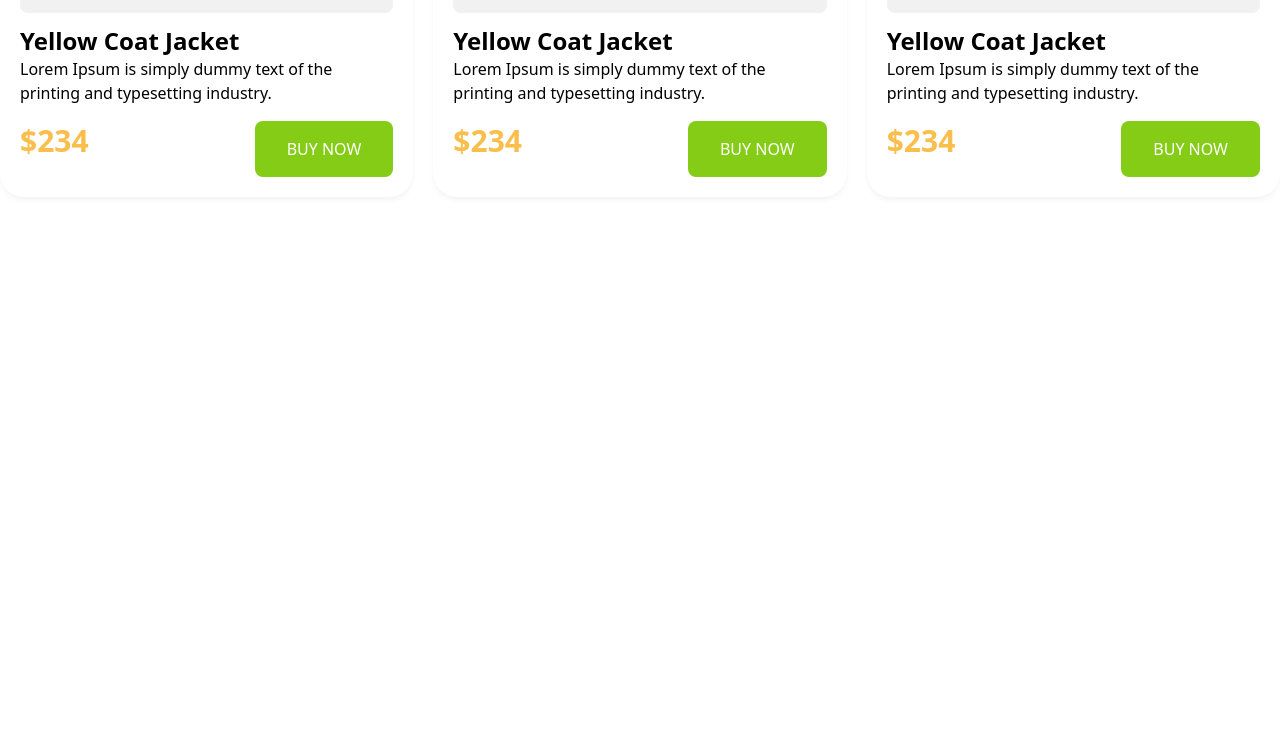
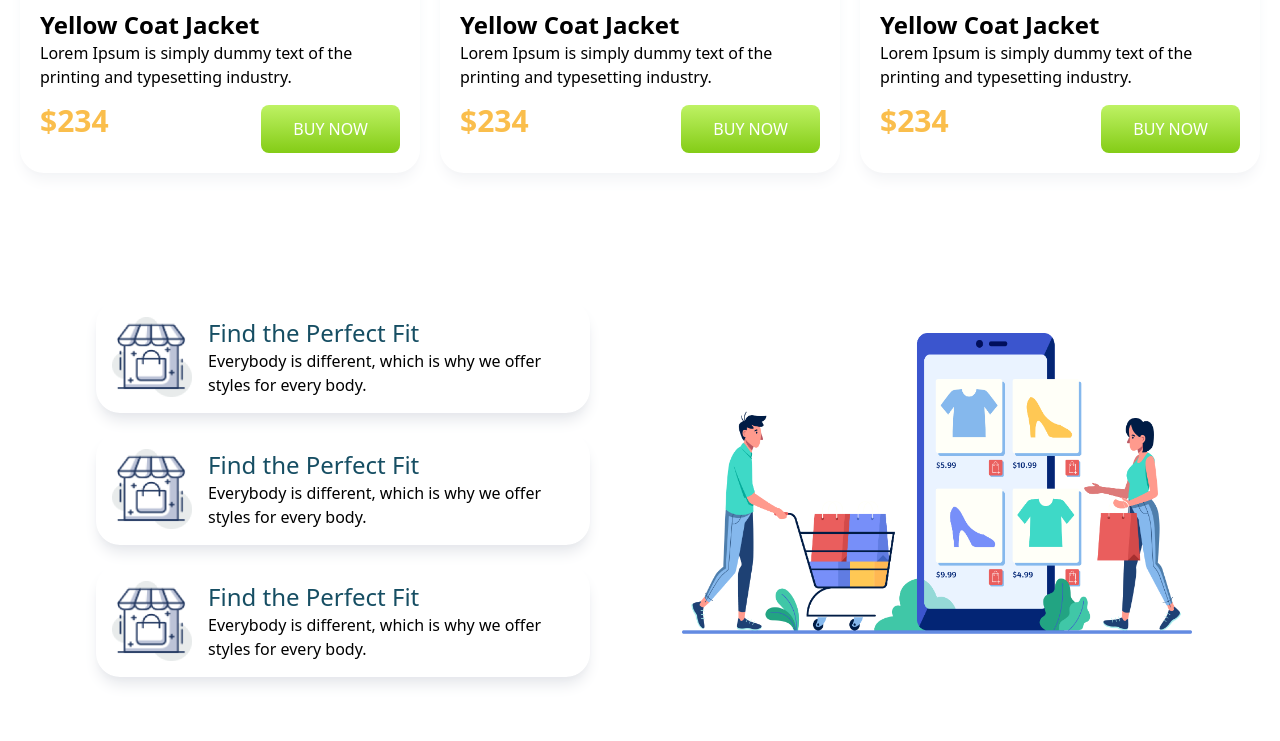
Before and after one commit to tobiborrahman/penguin-fashion, a plain HTML site: page index.html in a window 1280 px wide. Shown: the part 1102-1843 px from the top of the page. Before the commit the page ends 1363 px from the top, so only its background shows below. Drawn offline with nearby package versions, Linux system fonts and the light colour scheme.

Commit message:
Penguin Fashion done

```diff
--- a/index.html
+++ b/index.html
@@ -39,12 +39,12 @@
 		</header>
 		<main class="container mx-auto">
 			<!-- Women Jackets -->
-			<section class="my-16">
+			<section class="my-16 mx-5">
 				<h1 class="text-5xl font-semibold uppercase">woman jacket</h1>
 				<div
 					class="grid grid-cols-1 md:grid-cols-2 lg:grid-cols-3 gap-5 my-12"
 				>
-					<div class="p-5 rounded-3xl shadow-md shadow-gray-100">
+					<div class="p-5 rounded-3xl shadow-lg shadow-gray-100">
 						<div class="bg-[#F1F1F1] mb-3 p-5 rounded-lg">
 							<img src="images/jacket-1.png" alt="" />
 						</div>
@@ -58,13 +58,13 @@
 								$234
 							</h2>
 							<button
-								class="py-4 px-8 text-1xl rounded-lg mt-4 uppercase text-white bg-lime-500"
+								class="py-3 px-8 text-1xl rounded-lg mt-4 uppercase text-white bg-gradient-to-t from-lime-500 to-lime-300"
 							>
 								Buy Now
 							</button>
 						</div>
 					</div>
-					<div class="p-5 rounded-3xl shadow-md shadow-gray-100">
+					<div class="p-5 rounded-3xl shadow-lg shadow-gray-100">
 						<div class="bg-[#F1F1F1] mb-3 p-5 rounded-lg">
 							<img src="images/jacket-1.png" alt="" />
 						</div>
@@ -78,13 +78,13 @@
 								$234
 							</h2>
 							<button
-								class="py-4 px-8 text-1xl rounded-lg mt-4 uppercase text-white bg-lime-500"
+								class="py-3 px-8 text-1xl rounded-lg mt-4 uppercase text-white bg-gradient-to-t from-lime-500 to-lime-300"
 							>
 								Buy Now
 							</button>
 						</div>
 					</div>
-					<div class="p-5 rounded-3xl shadow-md shadow-gray-100">
+					<div class="p-5 rounded-3xl shadow-lg shadow-gray-100">
 						<div class="bg-[#F1F1F1] mb-3 p-5 rounded-lg">
 							<img src="images/jacket-1.png" alt="" />
 						</div>
@@ -98,7 +98,7 @@
 								$234
 							</h2>
 							<button
-								class="py-4 px-8 text-1xl rounded-lg mt-4 uppercase text-white bg-lime-500"
+								class="py-3 px-8 text-1xl rounded-lg mt-4 uppercase text-white bg-gradient-to-t from-lime-500 to-lime-300"
 							>
 								Buy Now
 							</button>
@@ -106,6 +106,72 @@
 					</div>
 				</div>
 			</section>
+
+			<!-- perfect fit section -->
+			<section class="container mx-auto my-15 py-16">
+				<div class="perfect grid grid-cols-2 gap-5 mx-14">
+					<div
+						class="flex items-center mx-10 rounded-3xl shadow-lg shadow-gray-200"
+					>
+						<img
+							class="h-28 w-28 p-4"
+							src="images/house.png"
+							alt=""
+						/>
+						<div class="">
+							<h1 class="text-2xl text-cyan-900">
+								Find the Perfect Fit
+							</h1>
+							<p>
+								Everybody is different, which is why we offer
+								<br />
+								styles for every body.
+							</p>
+						</div>
+					</div>
+					<div class="row-span-3">
+						<img class="p-8" src="images/shopping.png" alt="" />
+					</div>
+					<div
+						class="flex items-center mx-10 rounded-3xl shadow-lg shadow-gray-200"
+					>
+						<img
+							class="h-28 w-28 p-4"
+							src="images/house.png"
+							alt=""
+						/>
+						<div class="">
+							<h1 class="text-2xl text-cyan-900">
+								Find the Perfect Fit
+							</h1>
+							<p>
+								Everybody is different, which is why we offer
+								<br />
+								styles for every body.
+							</p>
+						</div>
+					</div>
+					<div
+						class="flex items-center mx-10 rounded-3xl shadow-lg shadow-gray-200"
+					>
+						<img
+							class="h-28 w-28 p-4"
+							src="images/house.png"
+							alt=""
+						/>
+						<div class="">
+							<h1 class="text-2xl text-cyan-900">
+								Find the Perfect Fit
+							</h1>
+							<p>
+								Everybody is different, which is why we offer
+								<br />
+								styles for every body.
+							</p>
+						</div>
+					</div>
+				</div>
+			</section>
 		</main>
 	</body>
 </html>
```
